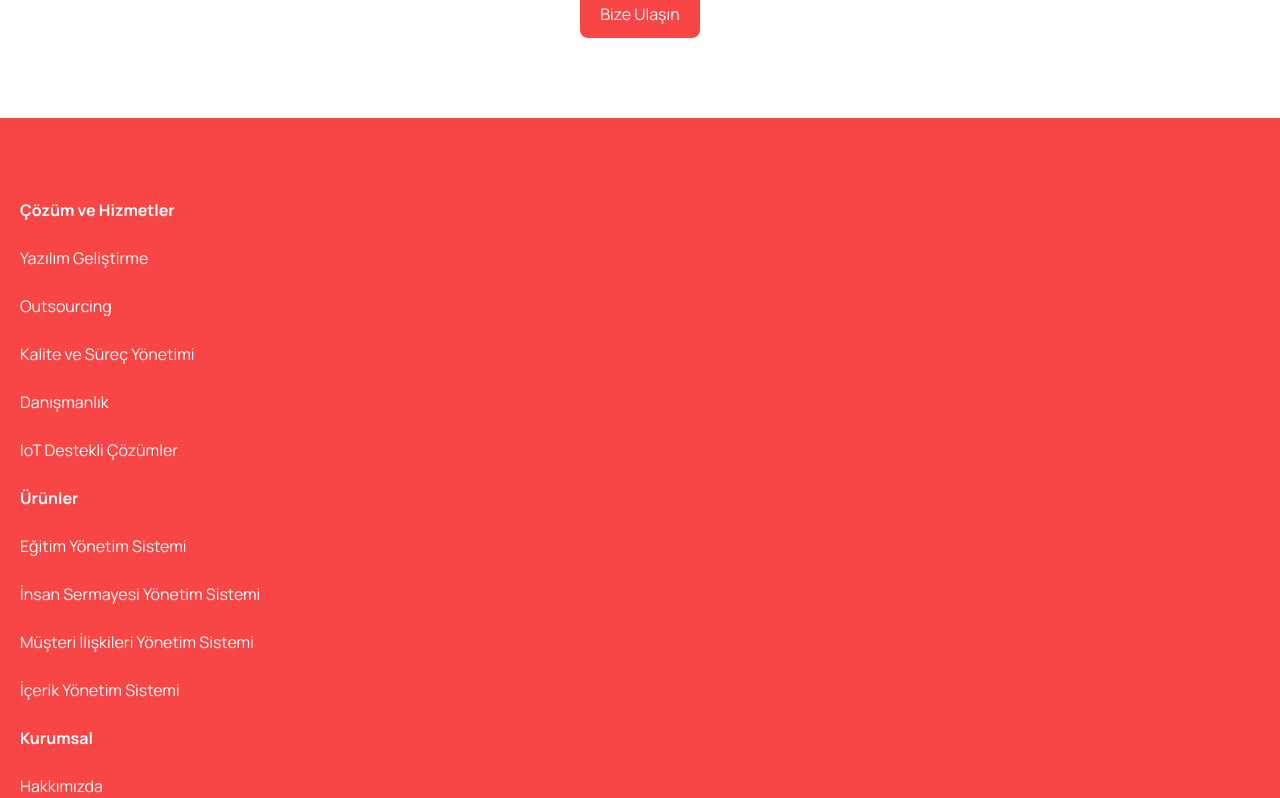
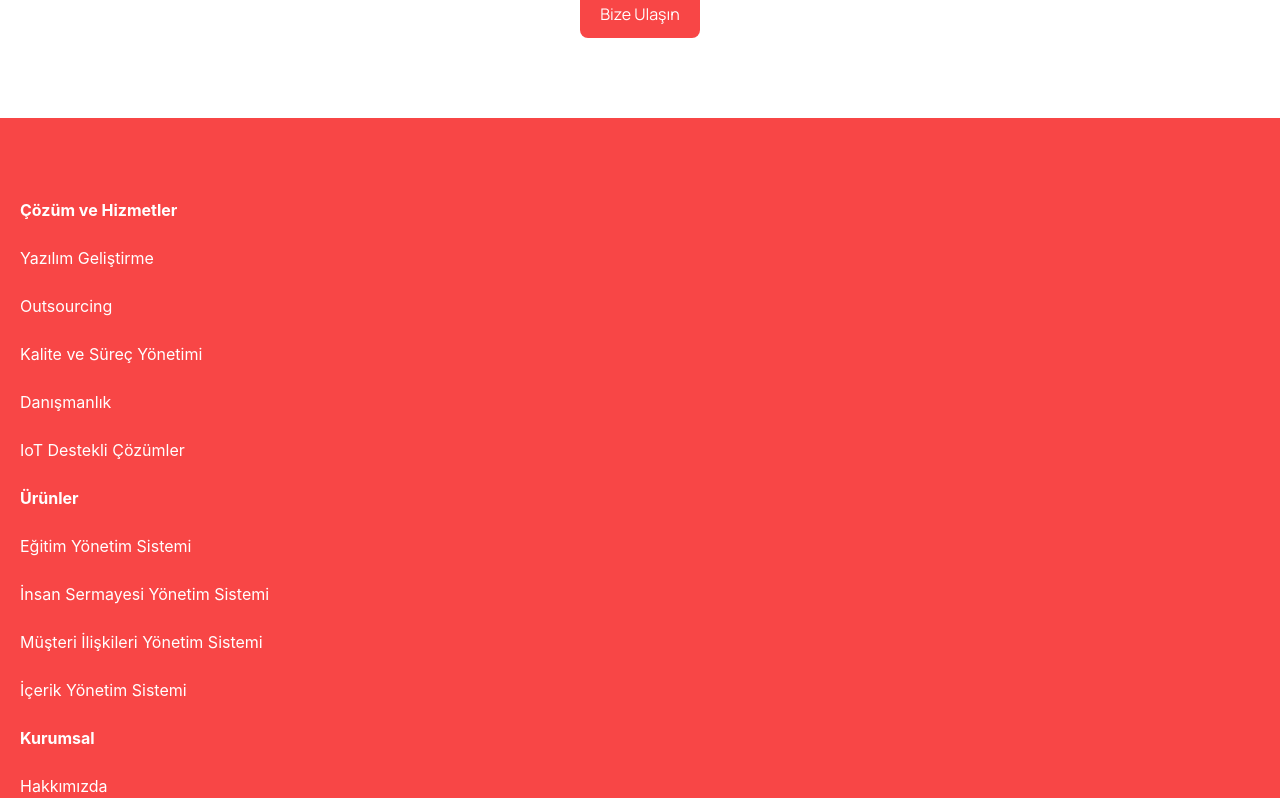
Before and after one commit to MaksymYatsun/it-landing-page, a website: page src/index.html in a window 1280 px wide. Shown: the part 7002-7800 px from the top of the page. Drawn offline with nearby package versions, Linux system fonts and the light colour scheme; files that its build step writes are made by us from their sources; files whose address does not match are found by name.

Commit message:
seccondary font added

```diff
--- a/src/index.html
+++ b/src/index.html
@@ -317,7 +317,7 @@
                 </div>
             </div>
         </section>
-        <footer class="bg-primary-orange text-white font-body-seccondary">
+        <footer class="bg-primary-orange text-white font-seccondary">
             <div class="container px-5 py-20 mx-auto">
                 <ul>
                     <h3 class="mb-6 font-bold">Çözüm ve Hizmetler</h3>
--- a/src/input.css
+++ b/src/input.css
@@ -1,4 +1,5 @@
 @import url('https://fonts.googleapis.com/css2?family=Manrope:wght@400;700;800&family=Open+Sans:wght@400;700&display=swap');
+@import url('https://fonts.googleapis.com/css2?family=Open+Sans:wght@400;700&display=swap');
 
 @tailwind base;
 @tailwind components;
--- a/tailwind.config.js
+++ b/tailwind.config.js
@@ -3,6 +3,7 @@ module.exports = {
   content: ["./src/**/*.{html,js}"],
   theme: {
     fontFamily: {
+      seccondary: ['Inter, sans-serif'],
       body: ['Manrope']
     },
     extend: {
```
